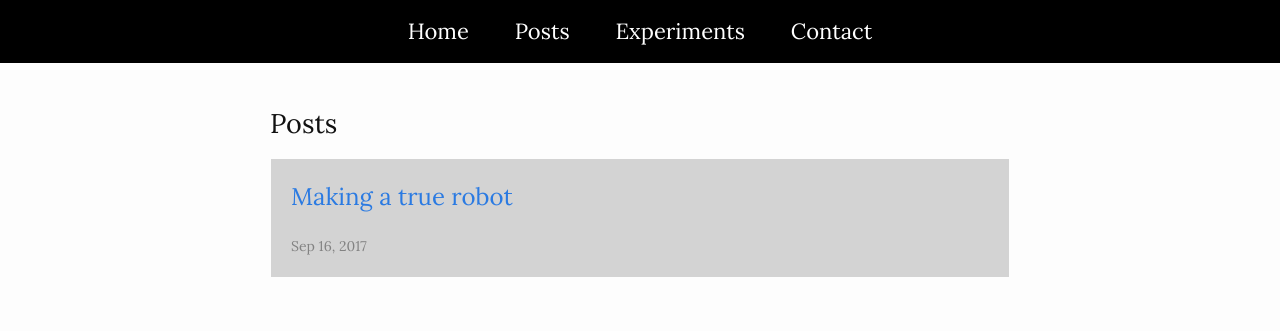
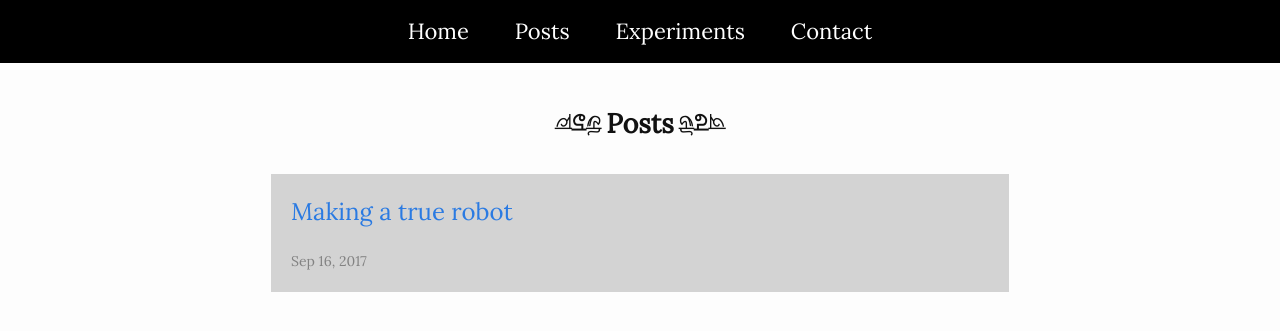
Before and after one commit to tblondelle/tblondelle.github.io, a Jekyll site: the page built from posts.md, in a window 1280 px wide. Shown: the top 331 px of the page. Built offline with Jekyll 4.4.1, drawn with Linux system fonts in a browser that asks for light colours; nearby versions of some CDN libraries.

Commit message:
improve title css

```diff
--- a/_layouts/page.html
+++ b/_layouts/page.html
@@ -3,7 +3,7 @@ layout: default
 ---
 <article class="post">
 
-  <h1 >{{ page.title }}</h1>
+  <h1><span class="left-ornament">অढঊ</span>{{ page.title }}<span class="right-ornament">অढঊ</span></h1>
 
   <div class="post-content">
     {{ content }}
--- a/css/main_style.css
+++ b/css/main_style.css
@@ -11,6 +11,26 @@ body {
 
 main{
     padding: 10px;
+}
+
+h1{
+    font-weight: bold;
+    text-align: center;
+    margin-bottom: 30px;
+}
+
+.left-ornament {
+	display: inline-block;
+font-weight: normal;
+	transform: scale(1, -1);
+	margin-right: 5px;
+}
+
+.right-ornament {
+	display: inline-block;
+font-weight: normal;
+	transform: scale(-1, -1);
+	margin-left: 5px;
 }
 
 .post-list li{
--- a/css/max500px.css
+++ b/css/max500px.css
@@ -2,3 +2,8 @@
     margin: auto;
     width: 100%;
 }
+
+
+h1 {
+   font-size: 25px;
+}
```
Also changed, not shown: css/min500px.css (line endings or trailing spaces), 12 other files.
